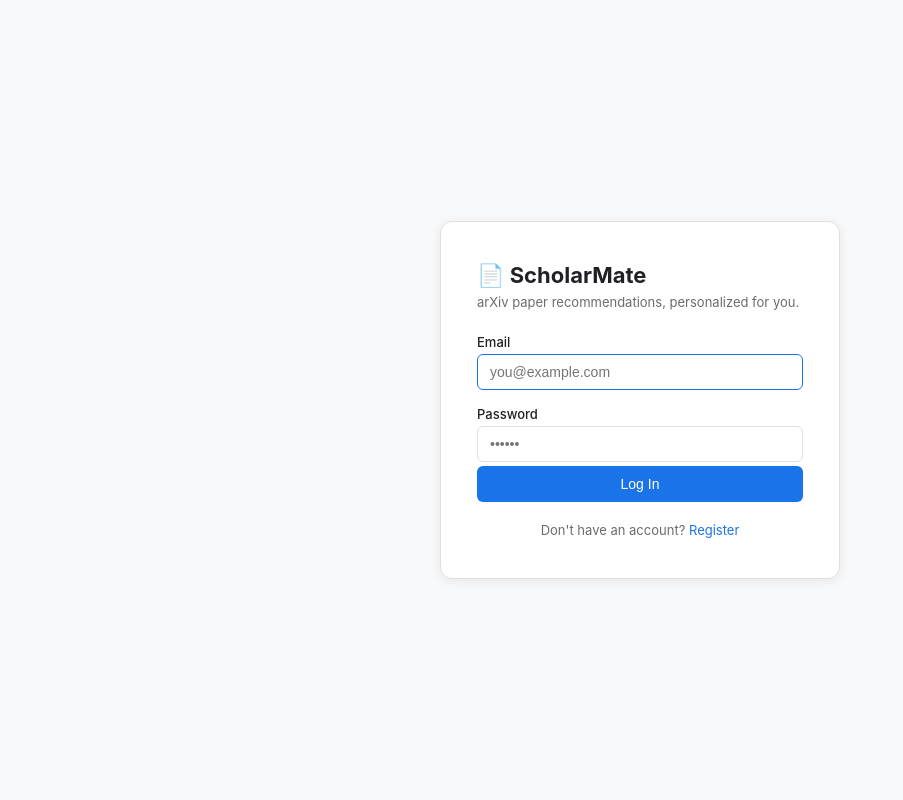
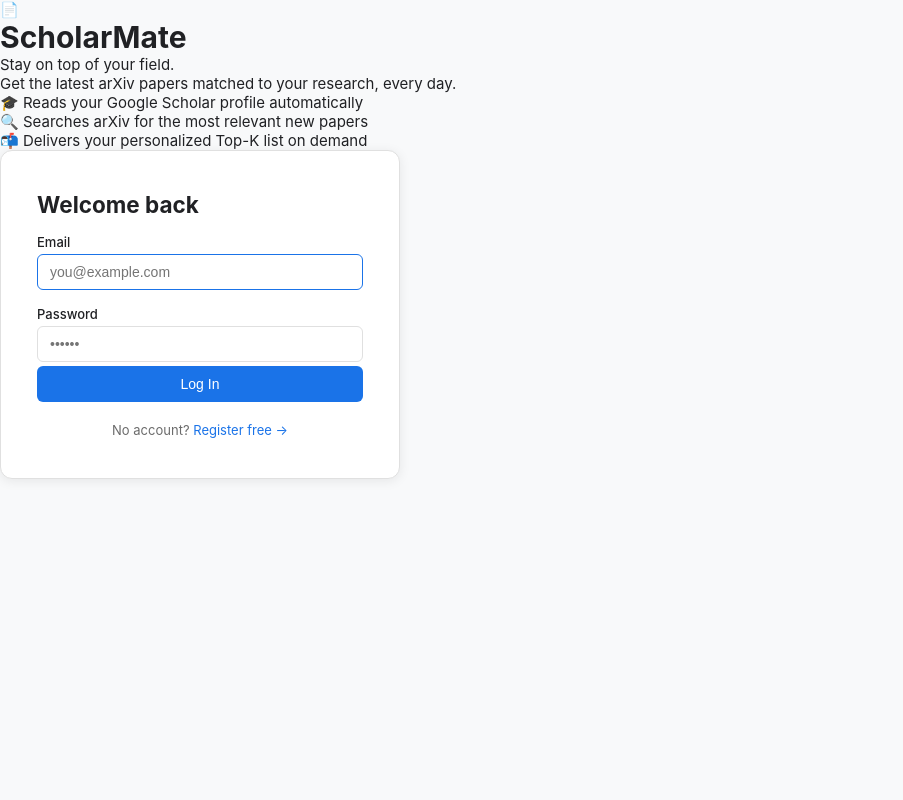
Before and after one commit to PersonalAIMate/ScholarMate, a Flask app: page /login in a window 1280 px wide. Shown: the whole page, without its empty margins (0-903 px from the left). Run offline with Flask 3, Linux system fonts and the light colour scheme; some libraries are stand-ins or nearby versions.

Commit message:
Update login page layout and content

```diff
--- a/templates/login.html
+++ b/templates/login.html
@@ -1,11 +1,28 @@
 {% extends "base.html" %}
-{% block title %}Login – ScholarMate{% endblock %}
+{% block title %}ScholarMate – arXiv Paper Recommendations{% endblock %}
 
 {% block body %}
-<div class="auth-wrap">
+<div class="hero-wrap">
+
+  <!-- ── Left: intro ── -->
+  <div class="hero-left">
+    <div class="hero-logo">📄</div>
+    <h1 class="hero-title">ScholarMate</h1>
+    <p class="hero-desc">
+      Stay on top of your field.<br>
+      Get the latest arXiv papers matched to your research, every day.
+    </p>
+    <ul class="hero-features">
+      <li>🎓 Reads your Google Scholar profile automatically</li>
+      <li>🔍 Searches arXiv for the most relevant new papers</li>
+      <li>📬 Delivers your personalized Top-K list on demand</li>
+    </ul>
+  </div>
+
+  <!-- ── Right: login card ── -->
+  <div class="hero-right">
     <div class="auth-card">
-    <h1>📄 ScholarMate</h1>
-    <p class="subtitle">arXiv paper recommendations, personalized for you.</p>
+      <h2>Welcome back</h2>
 
       {% if request.args.get('registered') %}
       <div class="alert alert-ok">Account created! Please log in.</div>
@@ -25,7 +42,9 @@
         <button type="submit" class="btn-primary full">Log In</button>
       </form>
 
-    <p class="switch">Don't have an account? <a href="{{ url_for('register') }}">Register</a></p>
+      <p class="switch">No account? <a href="{{ url_for('register') }}">Register free →</a></p>
     </div>
   </div>
+
+</div>
 {% endblock %}
```
Lines whose indentation alone changed are shown as unchanged.
